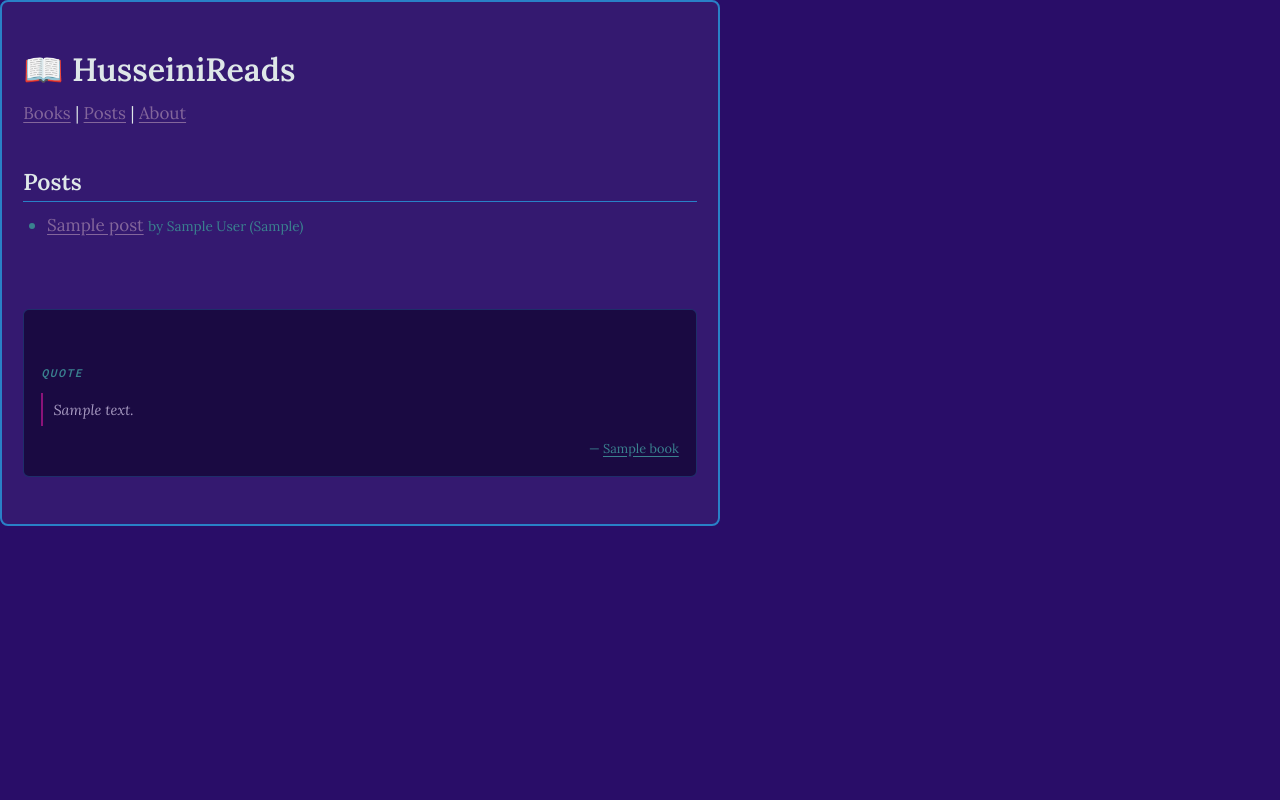
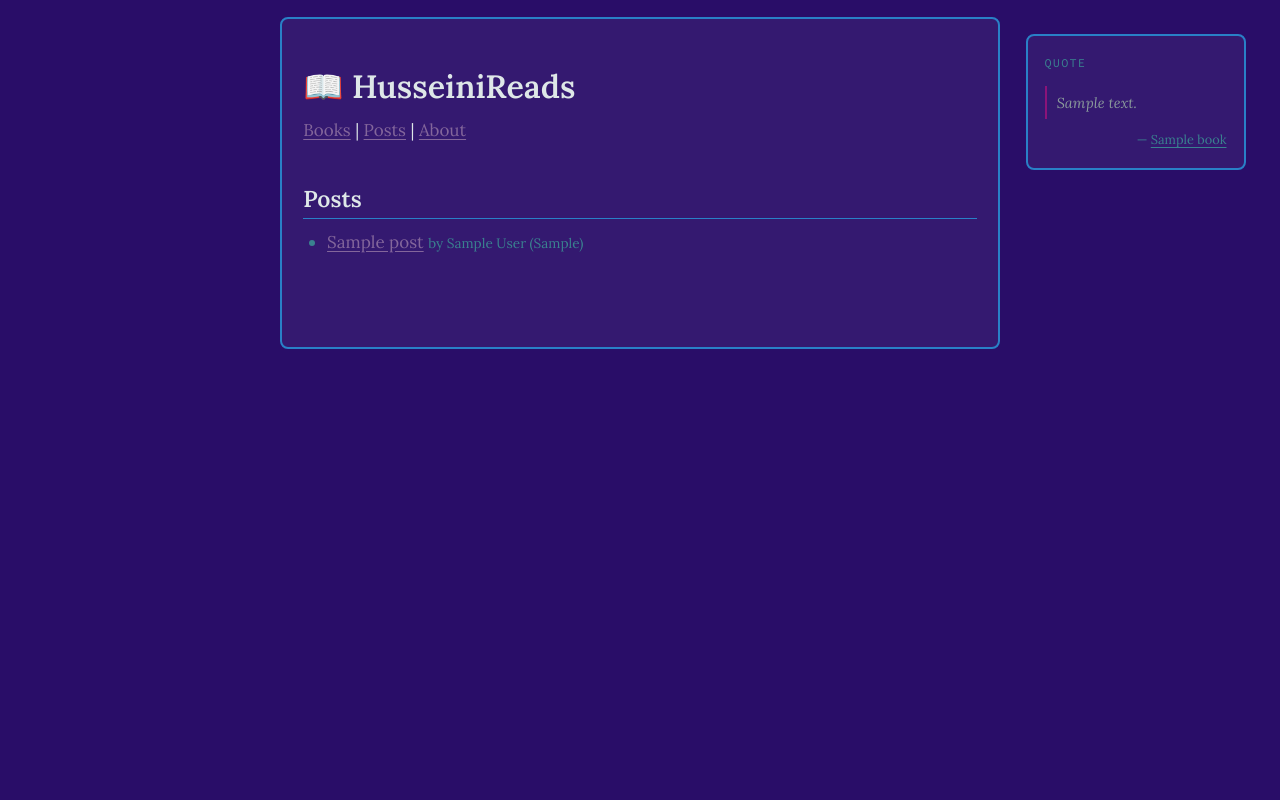
Before and after one commit to ayahusseini/book-reviews, a Python web app: template site/app/templates/posts.html in a window 1280 px wide. Run offline with Jinja, Linux system fonts and the light colour scheme; the template is opened without the code that fills it: most values are stand-ins (such as "Sample title", 1, 10 or a date in 2020).

Commit message:
adding a 'misc posts' section

```diff
--- a/site/app/static/style.css
+++ b/site/app/static/style.css
@@ -11,8 +11,8 @@
   --link-hover:   #dfcfe7;
   --accent:       #8b1379;
   --code-bg:      #1e3d54;
-  --sidebar-bg:   #1a0a42;
-  --sidebar-text: #a89bc2;
+  --sidebar-bg:   rgba(255, 255, 255, 0.05);
+  --sidebar-text: #8a9a9b;
   --heading-font: 'Lora', Georgia, serif;
   --body-font:    'Lora', Georgia, serif;
   --mono-font:    'Source Code Pro', 'Courier New', monospace;
@@ -42,10 +42,9 @@ body {
 }
 
 /* ── Outer page layout ── */
-/* The outer shell is wider than the content box and holds both
-   the central .site-wrapper and the .site-sidebar side by side. */
 .page-shell {
   display: flex;
+  flex-direction: row;
   justify-content: center;
   align-items: flex-start;
   gap: 1.5rem;
@@ -56,7 +55,6 @@ body {
 /* ── Central content box ── */
 .site-wrapper {
   flex: 0 0 var(--content-width);
-  max-width: var(--content-width);
   min-width: 0;
   border: 2px solid var(--border);
   border-radius: 8px;
@@ -64,19 +62,25 @@ body {
   background-color: rgba(255, 255, 255, 0.05);
 }
 
-/* ── Sidebar ── */
-.site-sidebar {
+/* ── Sidebars ── */
+.site-sidebar,
+.site-sidebar-left {
   flex: 0 0 var(--sidebar-width);
-  width: var(--sidebar-width);
+  min-width: 0;
   padding-top: 1rem;
 }
 
+
 .sidebar-widget {
   background: var(--sidebar-bg);
-  border: 1px solid rgba(41, 128, 199, 0.3);
-  border-radius: 6px;
+  border: 2px solid var(--border);
+  border-radius: 8px;
   padding: 1rem;
   margin-bottom: var(--gap);
+  font-family: var(--body-font);
+  color: var(--sidebar-text);
+  font-size: 0.85rem;
+  line-height: 1.7;
 }
 
 .sidebar-heading {
@@ -90,6 +94,7 @@ body {
 
 .sidebar-quote {
   font-style: italic;
+  font-family: var(--body-font);
   font-size: 0.85rem;
   line-height: 1.6;
   color: var(--sidebar-text);
@@ -116,6 +121,7 @@ body {
 
 /* Book detail sidebar content */
 .sidebar-meta p {
+  font-family: var(--body-font);
   font-size: 0.82rem;
   color: var(--sidebar-text);
   margin-bottom: 0.4rem;
@@ -123,11 +129,12 @@ body {
 }
 
 .sidebar-meta strong {
-  color: var(--text);
+  color: var(--sidebar-text);
   font-weight: 600;
 }
 
 .sidebar-description {
+  font-family: var(--body-font);
   font-size: 0.82rem;
   color: var(--sidebar-text);
   line-height: 1.6;
@@ -538,13 +545,19 @@ textarea {
 .post-full__header h3 { margin-top: 0; margin-bottom: 0.2rem; }
 
 /* ── Responsive ── */
-@media (max-width: 980px) {
-  .site-sidebar { display: none; }
+@media (max-width: 900px) {
+  .site-sidebar,
+  .site-sidebar-left {
+    display: none;
+  }
+  .site-wrapper {
+    flex: 1 1 auto;
+    max-width: var(--content-width);
+  }
 }
 
 @media (max-width: 600px) {
   html { font-size: 16px; }
   h1   { font-size: 1.55rem; }
-  .site-nav ul { gap: 0; }
   .book-header__cover { width: 64px; flex-basis: 64px; }
 }
--- a/site/app/templates/base.html
+++ b/site/app/templates/base.html
@@ -6,26 +6,28 @@
     <link rel="stylesheet" href="{{ url_for('static', filename='style.css') }}">
 </head>
 <body>
+    <div class="page-shell">
+        <aside class="site-sidebar-left">
+            {% block sidebar_left %}{% endblock %}
+        </aside>
         <div class="site-wrapper">
             <nav>
                 <h1>📖 HusseiniReads</h1>
                 <a href="{{ url_for('books.book_list') }}">Books</a> |
-            <a href="{{ url_for('posts.post_list') }}">Posts</a> |
+                <a href="{{ url_for('posts.misc_posts') }}">Posts</a> |
                 <a href="{{ url_for('homepage.about') }}">About</a>
             </nav>
-        <div class="page-layout">
-            <section class="content">
             <header>
                 {% block header %}{% endblock %}
             </header>
             <main>
                 {% block main_content %}{% endblock %}
             </main>
-            </section>
-            <aside class="sidebar">
+        </div>
+        <aside class="site-sidebar">
             {% if random_quote %}
             <div class="sidebar-widget">
-                    <h4 class="sidebar-heading">Quote</h4>
+                <p class="sidebar-heading">Quote</p>
                 <blockquote class="sidebar-quote">
                     {{ random_quote.post_body_markdown }}
                 </blockquote>
@@ -36,9 +38,8 @@
                 {% endif %}
             </div>
             {% endif %}
-                {% block sidebar %}{% endblock %}
+            {% block sidebar_right %}{% endblock %}
         </aside>
-        </div>
     </div>
 </body>
 </html>
```
Also changed, not shown: site/app/templates/book_detail.html (+14 -14 lines). Lines whose indentation alone changed are shown as unchanged.
